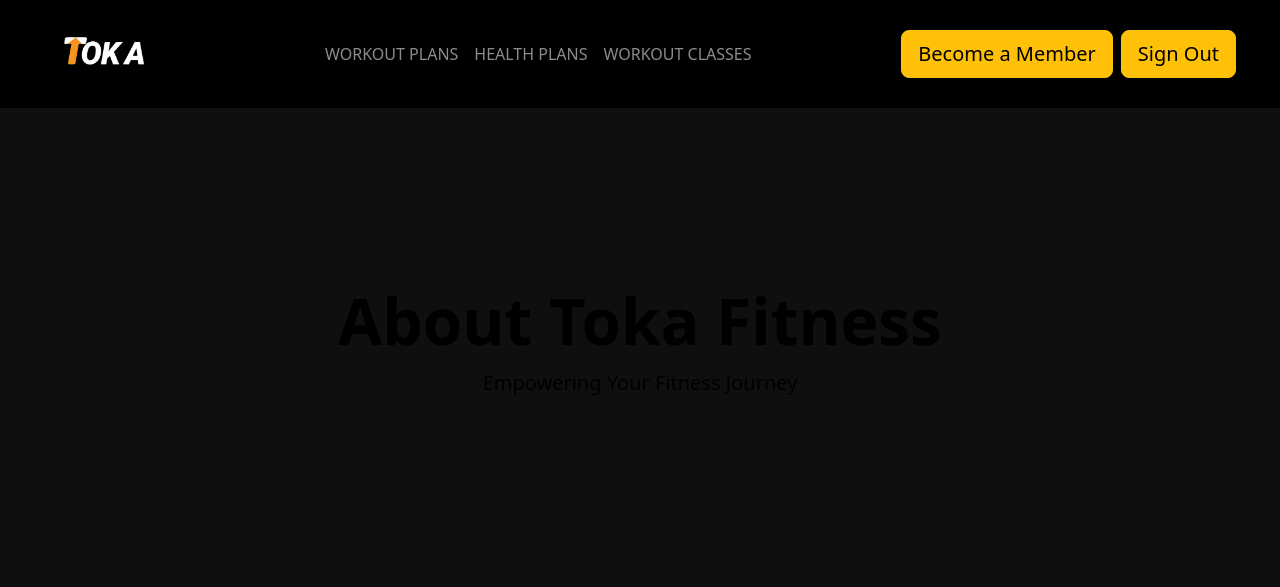
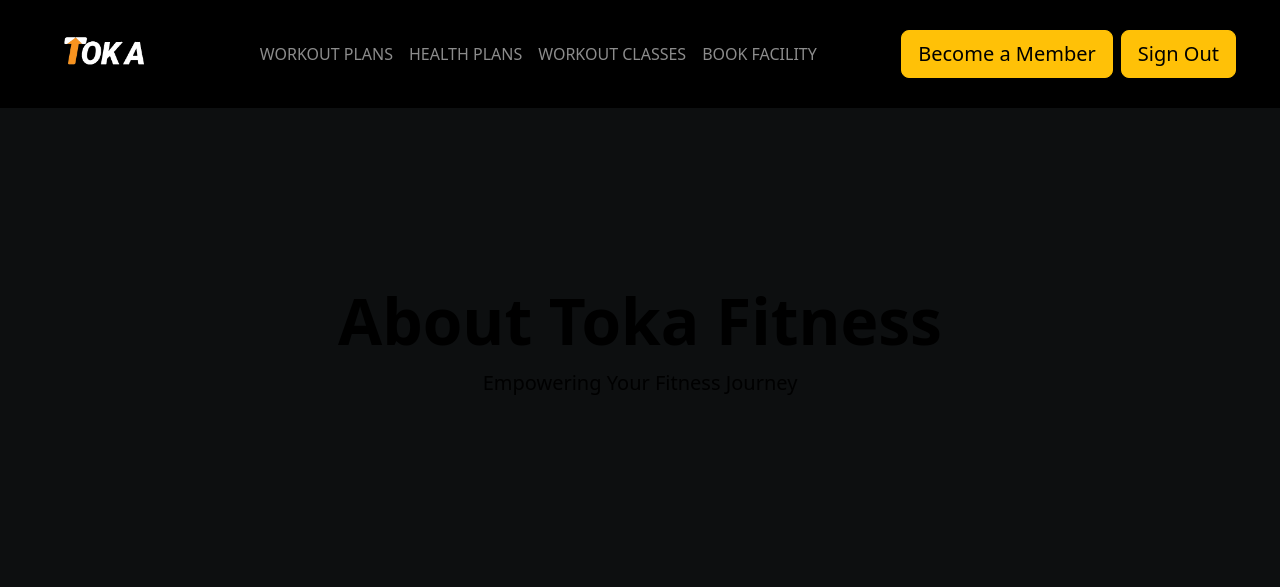
Before and after one commit to b0ssbota/toka3, a Django app: page /aboutus/ in a window 1280 px wide. Shown: the top 587 px of the page. Run offline with Django 5.2, Linux system fonts and the light colour scheme; the visitor is signed in with stand-in values (Sample User, id 1); some libraries are stand-ins or nearby versions.

Commit message:
dynmaic nav

```diff
--- a/toka/templates/base.html
+++ b/toka/templates/base.html
@@ -62,7 +62,13 @@
                 <li class="nav-item">
                   <a class="nav-link" href="{% url 'home' %}#workout-classes">Workout Classes</a>
                 </li>
+                {% if user.is_authenticated %}
+                  <li class="nav-item">
+                    <a class="nav-link" href="{% url 'book_facility' %}">Book Facility</a>
+                  </li>
+                {% endif %}
               </ul>
+
               <!-- Authentication Buttons (Swapped) -->
               <ul class="navbar-nav ms-auto mb-2 mb-lg-0">
                 <!-- Become a Member first -->
```
